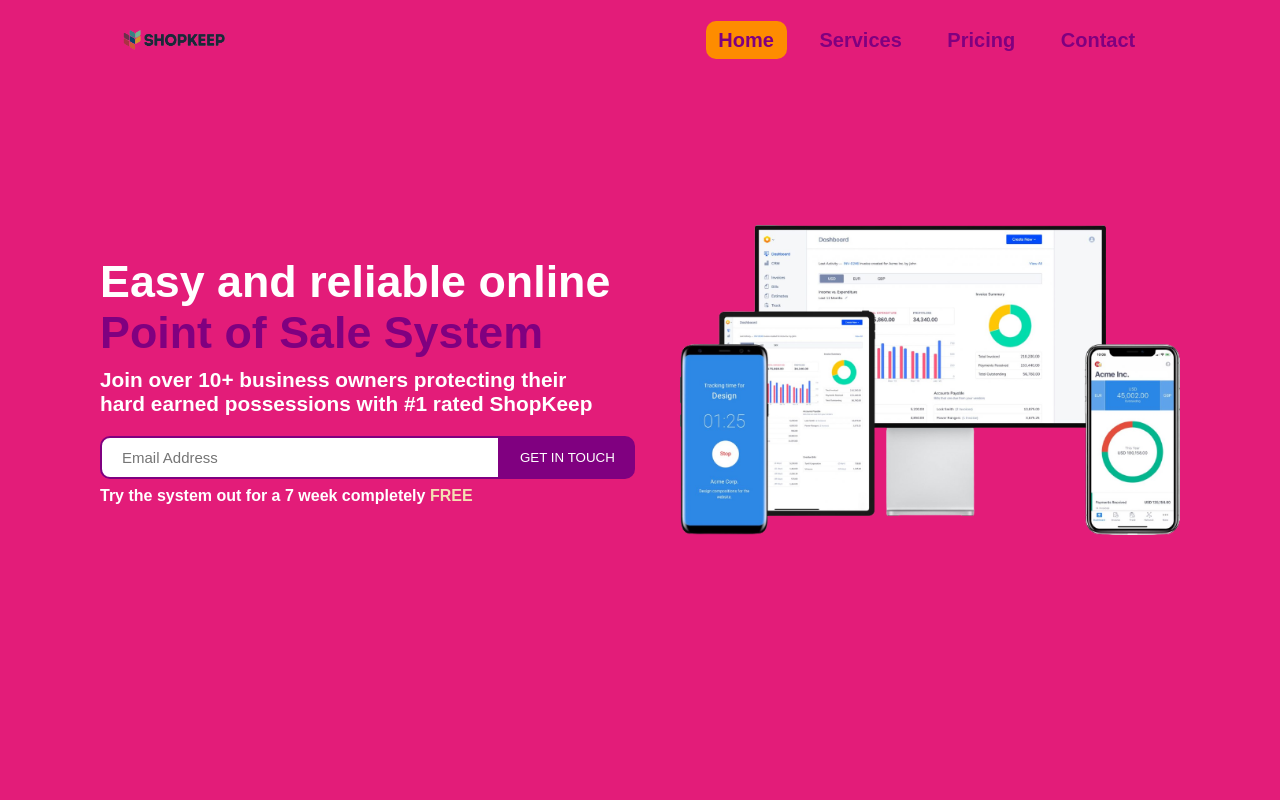
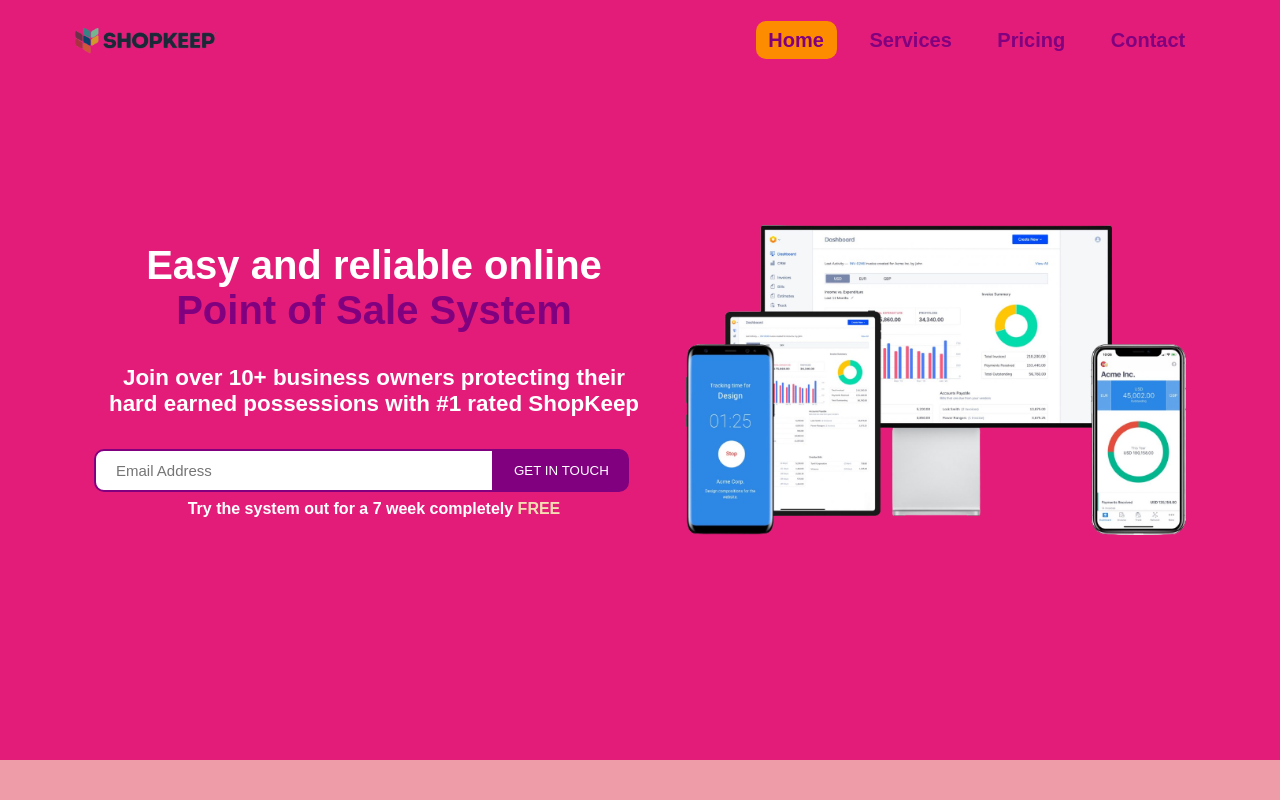
Before and after one commit to ErnestMubatapasango/ShopKeep, a React (Create React App) app in the folder shopkeep/: page / in a window 1280 px wide. Shown: the top 800 px of the page. Built offline with nearby package versions, Linux system fonts and the light colour scheme; a web font is replaced by a local one.

Commit message:
responsiveness  done

```diff
--- a/shopkeep/src/components/featureSection/Invoice.css
+++ b/shopkeep/src/components/featureSection/Invoice.css
@@ -1,5 +1,5 @@
 .invoice__container{
-  background-color: #ee9ca7;
+  background-color: #E31C79;
   padding: 50px 150px;
   width: 100%;
 }
@@ -17,6 +17,7 @@
 }
 .dash-image{
   width: 100%;
+  border-radius: 20px;
 }
 .dash__wrapper p{
   font-size: 1.1rem;
--- a/shopkeep/src/components/featureSection/Invoice.js
+++ b/shopkeep/src/components/featureSection/Invoice.js
@@ -4,7 +4,7 @@
   return (
     <div className='invoice__container'>
       <div className='dash__wrapper'>
-        <img className='dash-image' src='simple_intuitive_invoice_design.webp' alt='' />
+        <img className='dash-image' src='dashboard.png' alt='' />
         <h2>
           Everything you need in a simple, intuitive design.
         </h2>
--- a/shopkeep/src/components/homeSection/Hero.css
+++ b/shopkeep/src/components/homeSection/Hero.css
@@ -67,11 +67,21 @@
   .hero__container{
     height: 95vh;
     justify-content: center;
-    padding: 90px 100px;
-    gap: 1rem;
+    align-items: center;
+    padding: 90px 200px;
+    gap: 2rem;
+    text-align: center;
   }
   .tag__image{
-    width: 500px;
+    width: 700px;
+  }
+  .tag__title{
+    font-size: 3.0em;
+    margin-bottom: 2rem;
+  }
+  .tag__description{
+    font-size: 1.7rem;
+    margin-bottom: 2rem;
   }
   .tag__wrapper{
 
@@ -81,6 +91,17 @@
   }
 }
 
+@media screen and (max-width: 1300px) {
+  .tag__image{
+    width: 500px;
+  }
+  .tag__title{
+    font-size: 2.5rem;
+  }
+  .tag__description{
+    font-size: 1.4rem;
+  }
+}
 
 
 @media screen and (max-width: 1160px){
@@ -91,6 +112,7 @@
     padding:0px 50px;
     height: 800px;
     gap: 1rem;
+    text-align: center;
   }
   .tag__wrapper{
 
@@ -98,7 +120,9 @@
     margin: 0;
     padding: 0;
   }
-
+  .tag__image{
+    width: 500px;
+  }
   .tag__title{
     font-size: 2rem;
   }
--- a/shopkeep/src/components/navbar/Navbar.css
+++ b/shopkeep/src/components/navbar/Navbar.css
@@ -56,7 +56,20 @@
 .menu-icon{
    display: none;
 }
+@media screen and (max-width: 2000px) {
+  .navbar__container{
+    padding: 0 100px;
 
+  }
+  .logo{
+    width: 12rem;
+  }
+}
+@media screen and (max-width: 1300px) {
+  .navbar__container{
+    padding: 0 50px;
+  }
+}
 @media screen and (max-width: 760px){
   .navbar__container{
     position: fixed;
--- a/shopkeep/src/components/pages/Home.js
+++ b/shopkeep/src/components/pages/Home.js
@@ -14,7 +14,6 @@
   return (
     <div className='home' id='home' >
       <Hero />
-      {/* <Review2 />  */}
      <Services />
         <Invoice />
    <Pricing />
--- a/shopkeep/src/components/pricingSection/Prices.css
+++ b/shopkeep/src/components/pricingSection/Prices.css
@@ -1,5 +1,5 @@
 .pricing__container{
-  background-color: #E31C79;
+  background-color: #ee9ca7;
   text-align: center;
   padding: 7rem 150px;
 }
@@ -67,6 +67,12 @@
   border-radius: 30px;
   font-size: 1.2rem;
 }
+@media screen and (min-width: 2000px) {
+  .prices__wrapper{
+   gap: 20rem;
+  }
+
+}
 @media screen and (max-width: 1160px) {
   .prices__wrapper{
     flex-wrap: wrap;
--- a/shopkeep/src/components/productSection.js/Product.css
+++ b/shopkeep/src/components/productSection.js/Product.css
@@ -1,5 +1,5 @@
 .product__wrapper{
-  background-color: #ee9ca7;
+  background-color: #E31C79;
   padding: 100px 150px;
   display: grid;
   grid-template-columns: repeat(2, 400px);
--- a/shopkeep/src/components/serviceSection/Services.css
+++ b/shopkeep/src/components/serviceSection/Services.css
@@ -1,7 +1,7 @@
 .services{
   display: flex;
   flex-direction: row;
-  background-color: #E31C79;
+  background-color: #ee9ca7;
   padding: 50px 150px;
   justify-content: center;
   gap: 2rem;
@@ -31,11 +31,12 @@
   color: wheat;
 }
 
- @media screen and (max-width: 2000px) {
+ @media screen and (min-width: 2000px) {
   .services{
     height: inherit;
-    padding: 50px;
+    padding:50px;
   }
+
 }
 @media  screen and (max-width: 760px) {
  .services{
--- a/shopkeep/src/components/whySection/Benefits.css
+++ b/shopkeep/src/components/whySection/Benefits.css
@@ -1,5 +1,5 @@
 .benefits__container{
-  background-color:#E31C79;
+  background-color:#ee9ca7;
   padding: 100px 150px;
   gap: 4rem;
   text-align: center;
```
Also changed, not shown: shopkeep/public/dashboard.PNG (added).
